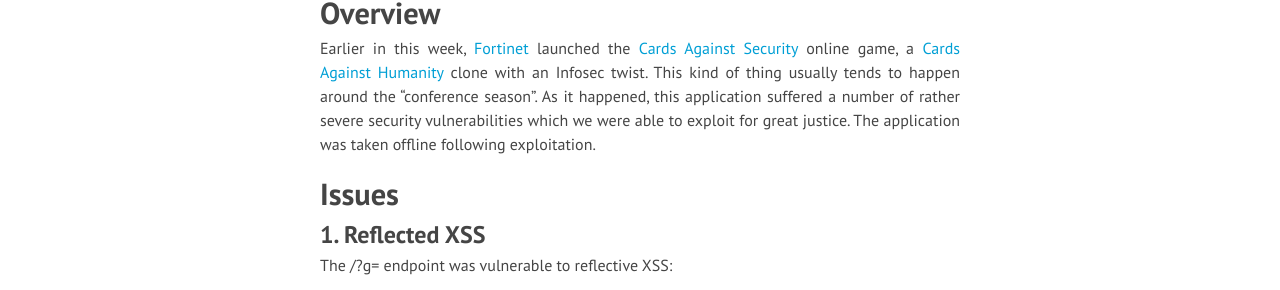
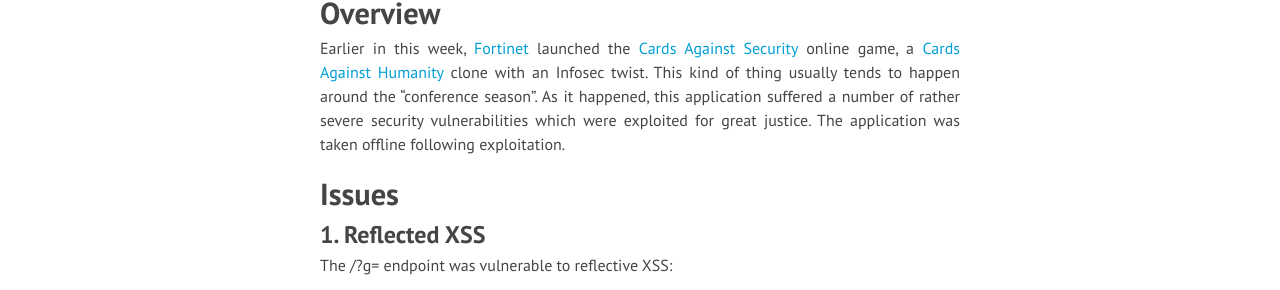
Before and after one commit to lizardhq/lizardhq-website, a Jekyll site: the page built from _posts/2015-07-30-Cards-Against-Security.markdown, in a window 1280 px wide. Shown: the part 263-553 px from the top of the page. Built offline with Jekyll 4.4.1, drawn with Linux system fonts in a browser that asks for light colours; nearby versions of some CDN libraries; Markdown is read by kramdown in place of the engine named in the settings.

Commit message:
"further phrasing". "are we still doing phrasing?"

```diff
--- a/_posts/2015-07-30-Cards-Against-Security.markdown
+++ b/_posts/2015-07-30-Cards-Against-Security.markdown
@@ -8,7 +8,7 @@ categories:
 *By slipstream/RoL, IceMans- and David Davidson.*
 
 # Overview
-Earlier in this week, [Fortinet][fortinet] launched the [Cards Against Security][cardsagainstsecurity] online game, a [Cards Against Humanity][cardsagainsthumanity] clone with an Infosec twist. This kind of thing usually tends to happen around the "conference season". As it happened, this application suffered a number of rather severe security vulnerabilities which we were able to exploit for great justice. The application was taken offline following exploitation.
+Earlier in this week, [Fortinet][fortinet] launched the [Cards Against Security][cardsagainstsecurity] online game, a [Cards Against Humanity][cardsagainsthumanity] clone with an Infosec twist. This kind of thing usually tends to happen around the "conference season". As it happened, this application suffered a number of rather severe security vulnerabilities which were exploited for great justice. The application was taken offline following exploitation.
 
 # Issues
 
```
